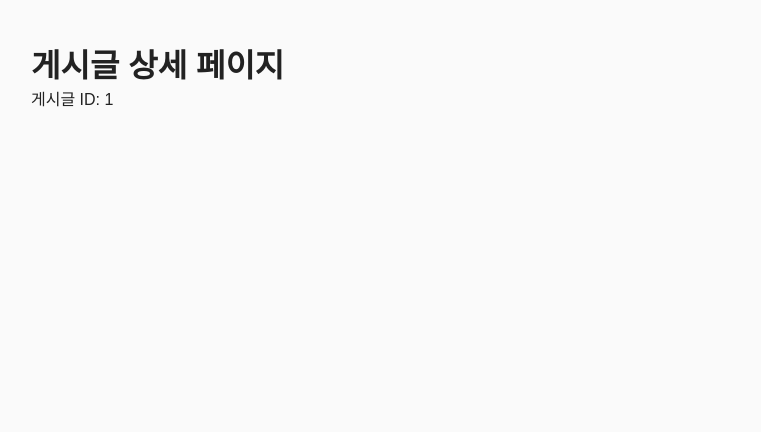
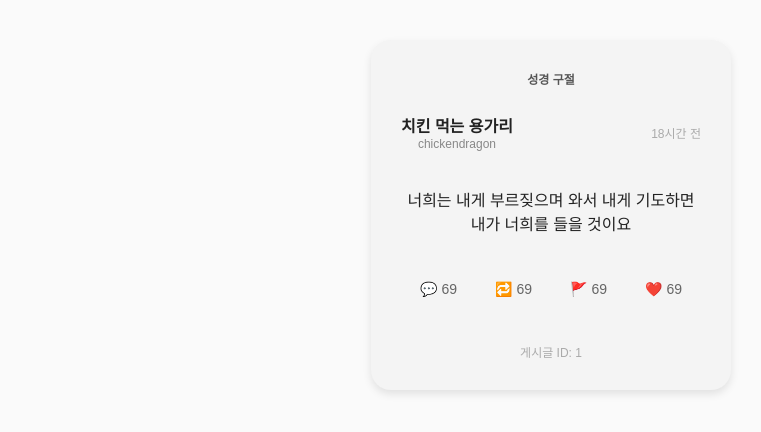
Before and after one commit to elroi773/manna_pray_project, a React (Vite) app: page /post/1 in a window 1280 px wide. Shown: the top 432 px of the page, without its empty margins (9-770 px from the left). Built offline with nearby package versions, Linux system fonts and the light colour scheme; a web font is replaced by a local one.

Commit message:
post 이동

```diff
--- a/src/Post.jsx
+++ b/src/Post.jsx
@@ -1,14 +1,46 @@
 import React from "react";
 import { useParams } from "react-router-dom";
+import "./Post.css"; // ✅ CSS 파일 import
 
 function Post() {
   const { id } = useParams();
 
+  const post = {
+    category: "성경 구절",
+    nickname: "치킨 먹는 용가리",
+    username: "chickendragon",
+    time: "18시간 전",
+    content: "너희는 내게 부르짖으며 와서 내게 기도하면 내가 너희를 들을 것이요",
+    comments: 69,
+    shares: 69,
+    reports: 69,
+    likes: 69,
+  };
+
   return (
-    <div style={{ padding: "40px" }}>
-      <h1>게시글 상세 페이지</h1>
-      <p>게시글 ID: {id}</p>
-      {/* TODO: 여기에 서버에서 id 기반 게시글 데이터 불러와서 표시 */}
+    <div className="post-container">
+      <div className="post-card">
+        <div className="post-category">{post.category}</div>
+
+        <div className="post-header">
+          <div>
+            <div className="post-nickname">{post.nickname}</div>
+            <div className="post-username">{post.username}</div>
+          </div>
+          <div className="post-time">{post.time}</div>
+        </div>
+
+        <p className="post-content">{post.content}</p>
+
+        <div className="post-icons">
+          <div>💬 {post.comments}</div>
+          <div>🔁 {post.shares}</div>
+          <div>🚩 {post.reports}</div>
+          <div>❤️ {post.likes}</div>
+        </div>
+
+        <div className="post-id">게시글 ID: {id}</div>
+      </div>
     </div>
   );
 }
```
